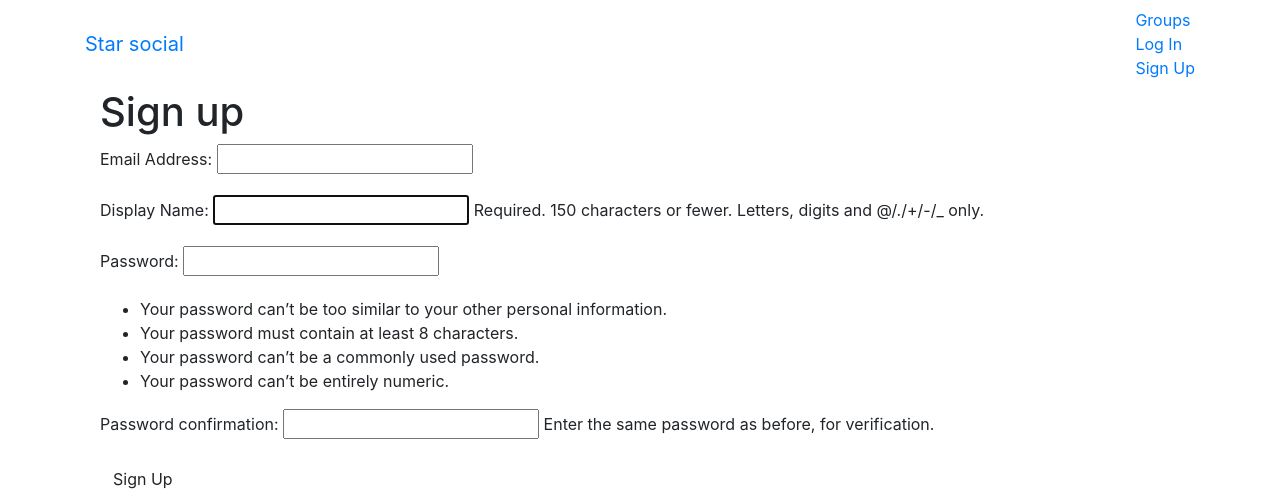
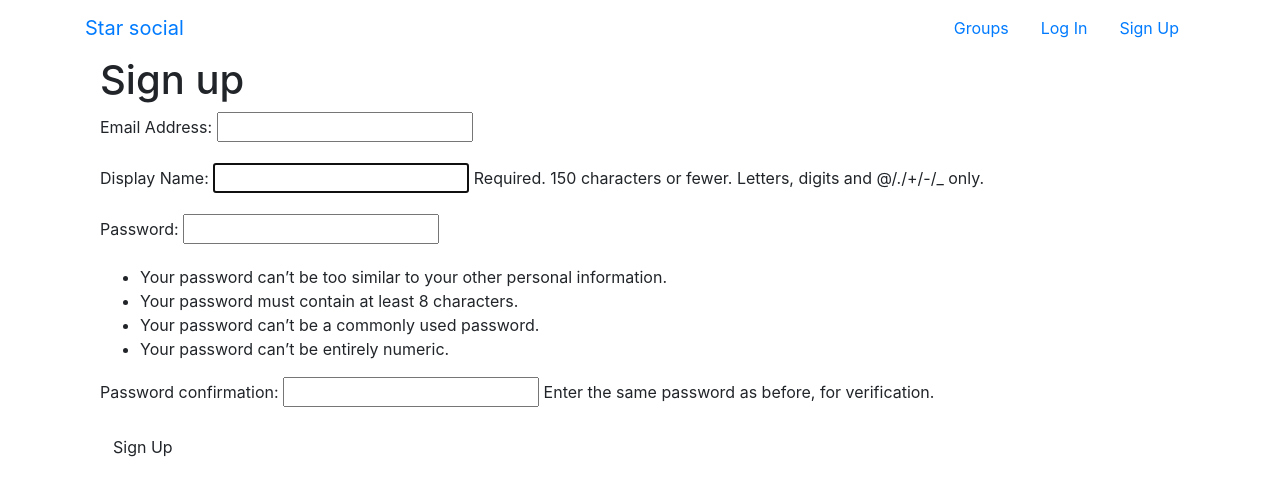
Before and after one commit to boczir/simplesocial, a Django app: page /accounts/signup/ in a window 1280 px wide. Shown: the top 497 px of the page. Run offline with Django 3.2, Linux system fonts and the light colour scheme; some libraries are stand-ins or nearby versions.

Commit message:
navbar fixed (is horozontal)

```diff
--- a/templates/base.html
+++ b/templates/base.html
@@ -29,16 +29,16 @@
     <nav class='navbar mynav' role='navigation' id='navbar'>
       <div class='container'>
         <a class='navbar-brand mynav' href="{% url 'home' %}">Star social</a>
-        <ul class='nav navbar-nav navbar-right'>
+        <ul class='nav navbar-right'>
           {% if user.is_authenticated %}
-            <li><a class='nav-item' href='#'>Post</a></li>
-            <li><a class='nav-item' href='#'>Groups</a></li>
-            <li><a class='nav-item' href='#'>Create Group</a></li>
-            <li><a class='nav-item' href='{% url 'accounts:logout' %}'>Logout</a></li>
+            <li class="nav-item"><a class='nav-link' href='#'>Post</a></li>
+            <li class="nav-item"><a class='nav-link' href='#'>Groups</a></li>
+            <li class="nav-item"><a class='nav-link' href='#'>Create Group</a></li>
+            <li class="nav-item"><a class='nav-link' href='{% url 'accounts:logout' %}'>Logout</a></li>
           {% else %}
-            <li><a class='nav-item' href='#'>Groups</a></li>
-            <li><a class='nav-item' href='{% url 'accounts:login' %}'>Log In</a></li>
-            <li><a class='nav-item' href='{% url 'accounts:signup' %}'>Sign Up</a></li>
+            <li class="nav-item"><a class='nav-link' href='#'>Groups</a></li>
+            <li class="nav-item"><a class='nav-link' href='{% url 'accounts:login' %}'>Log In</a></li>
+            <li class="nav-item"><a class='nav-link' href='{% url 'accounts:signup' %}'>Sign Up</a></li>
           {% endif %}
         </ul>
       </div>
```
